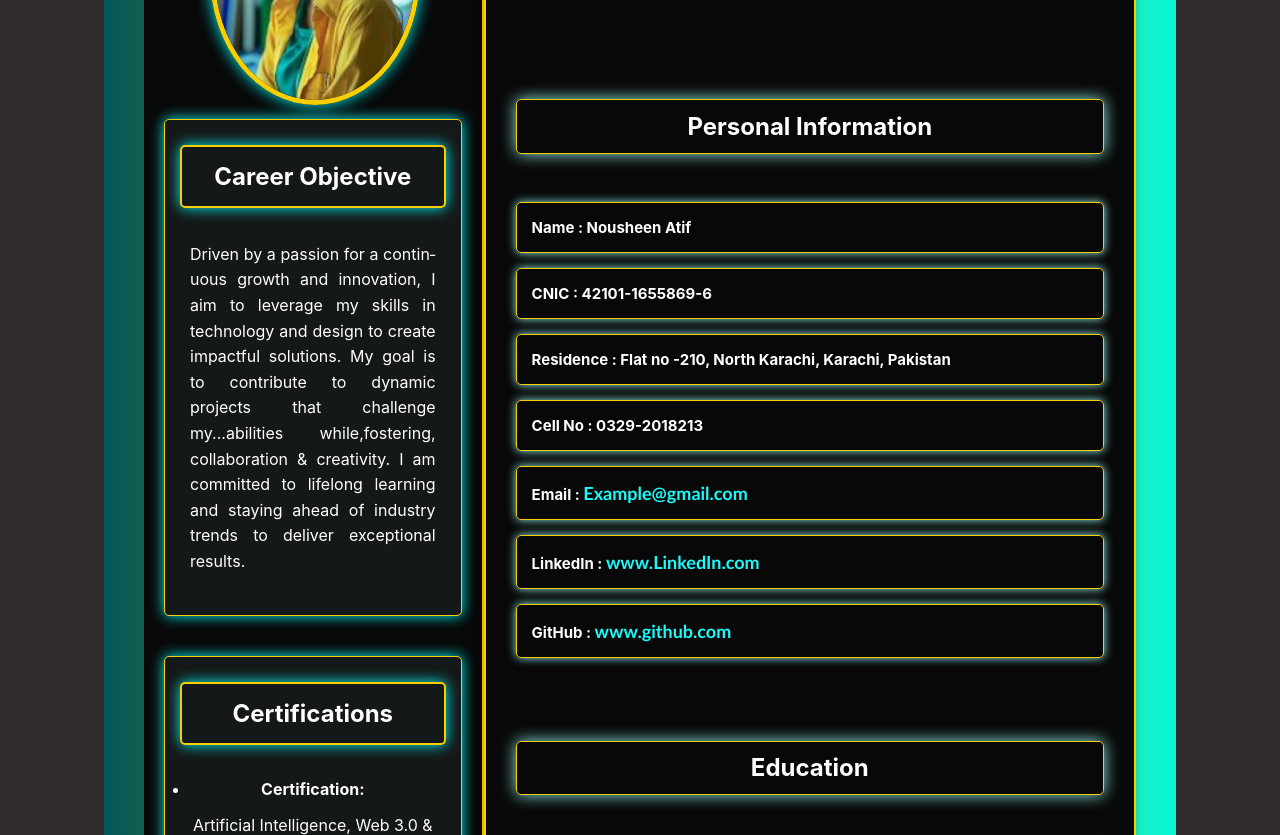
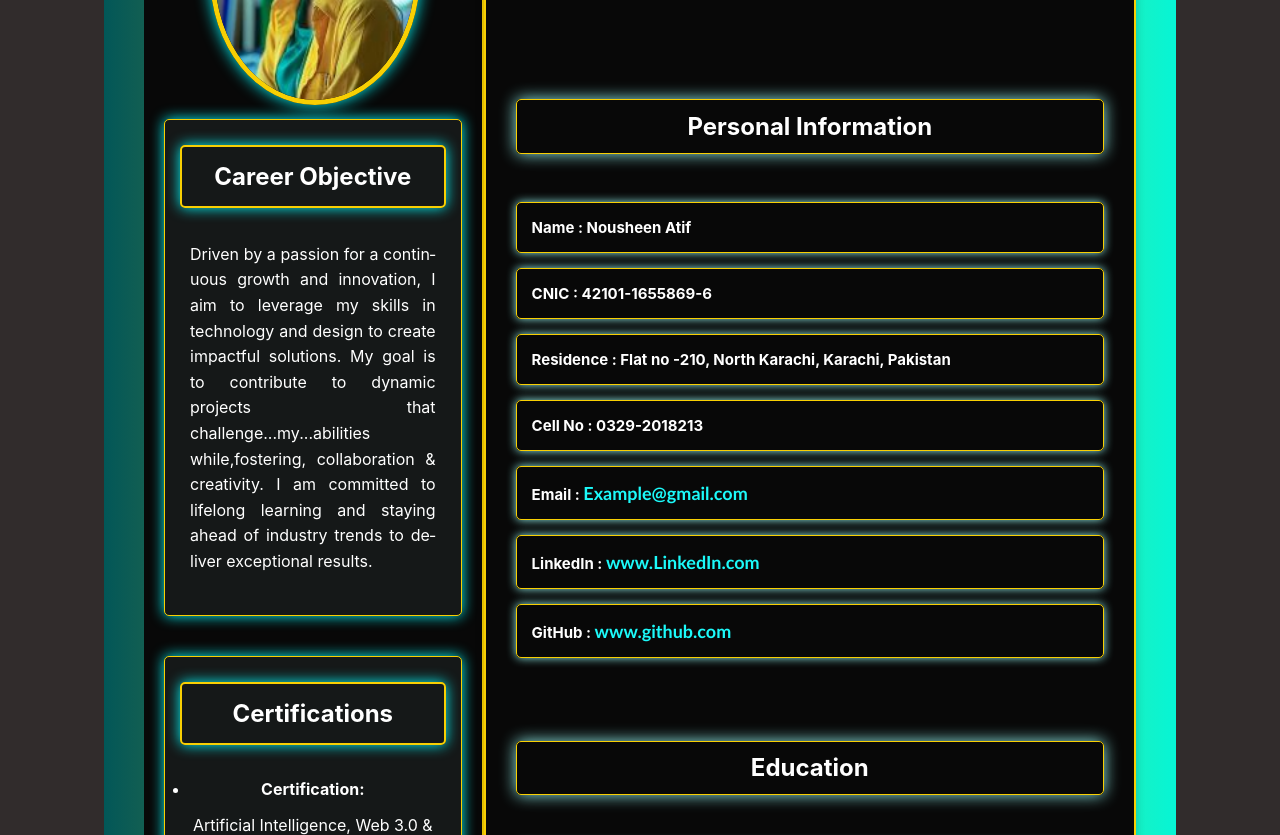
Before and after one commit to codewithhoney24/Resume_001, a website: page milestone1/index.html in a window 1280 px wide. Shown: the part 265-1100 px from the top of the page. Drawn offline with Linux system fonts and the light colour scheme.

Commit message:
Update index.html

```diff
--- a/milestone1/index.html
+++ b/milestone1/index.html
@@ -21,7 +21,7 @@
             <section id="objective">
                 <h3>Career Objective</h3>
                 <p style="text-align: justify; hyphens: auto;  letter-spacing: 0.0px; line-height: 1.6;" >
-                    Driven by a passion for a continuous growth and innovation, I aim to leverage my skills in technology and design to create impactful solutions. My goal is to contribute to dynamic projects that challenge my...abilities while,fostering, collaboration & creativity. I am committed to lifelong learning and staying ahead of industry trends to deliver exceptional results.
+                    Driven by a passion for a continuous growth and innovation, I aim to leverage my skills in technology and design to create impactful solutions. My goal is to contribute to dynamic projects that challenge...my...abilities while,fostering, collaboration & creativity. I am committed to lifelong learning and staying ahead of industry trends to deliver exceptional results.
                 </p>
             </section>
 
```
